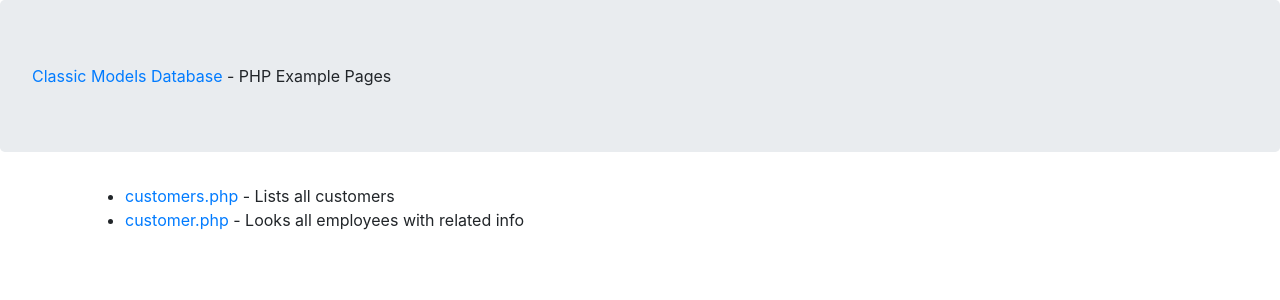
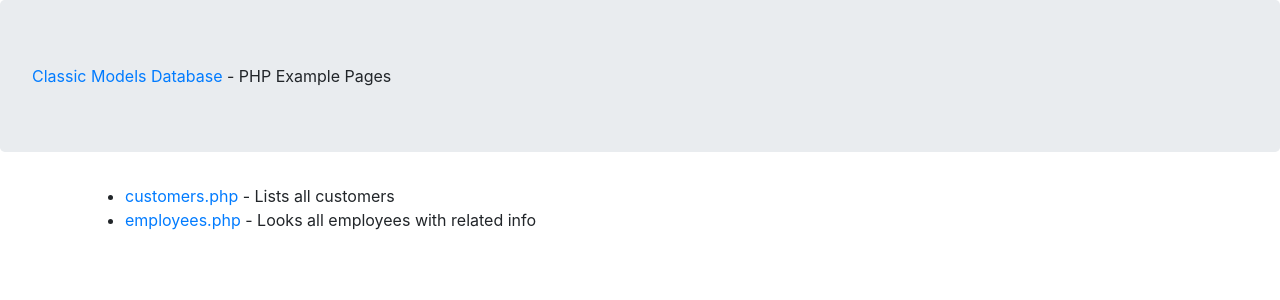
Before and after one commit to thePortus/classicmodels, a PHP site: page / in a window 1280 px wide. Shown: the top 300 px of the page. Run offline with PHP 8.4, Linux system fonts and the light colour scheme; some libraries are stand-ins or nearby versions.

Commit message:
index update

```diff
--- a/index.php
+++ b/index.php
@@ -20,7 +20,7 @@
         <div class="container">
             <ul>
                 <li><a href="customers.php">customers.php</a> - Lists all customers</li>
-                <li><a href="customer.php">customer.php</a> - Looks all employees with related info</li>
+                <li><a href="employees.php">employees.php</a> - Looks all employees with related info</li>
             </ul>
         </div>
         <!-- include bootstrap javascript -->
```
